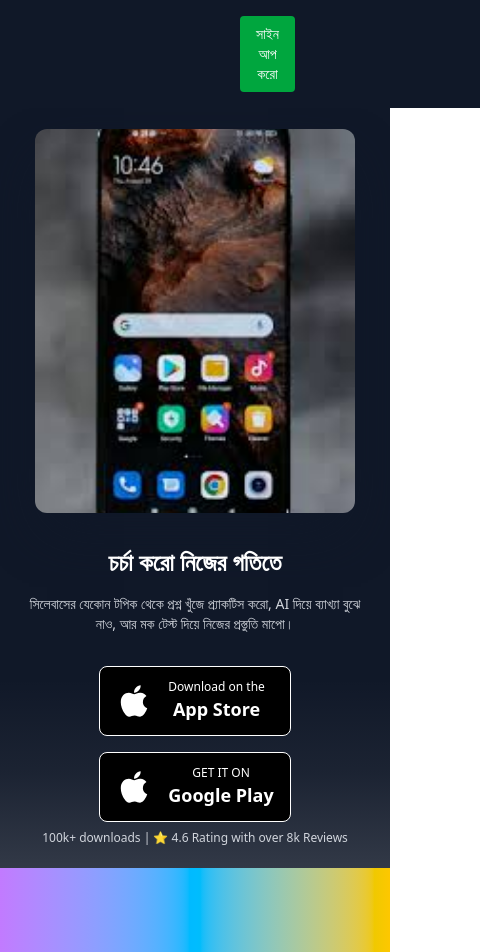
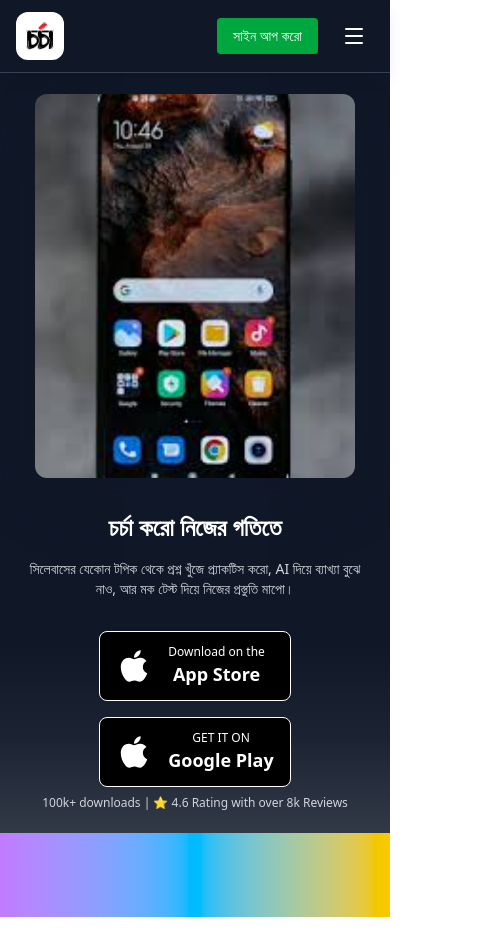
Before and after one commit to kousar-21/chorcha, a React (Vite) app: page / in a window 390 px wide. Shown: the whole page, 480 px wide, since content can reach past the window. After the commit the page ends 917 px from the top, so only its background shows below. Built offline with nearby package versions, Linux system fonts and the light colour scheme.

Commit message:
change the navbar and updated

```diff
--- a/src/Component/Navbar.jsx
+++ b/src/Component/Navbar.jsx
@@ -1,32 +1,88 @@
-import React from "react";
+import React, { useState } from "react";
+import { Menu, X } from "lucide-react"; // Using lucide-react (a popular React Icons library) for clarity
 import logo from "../assets/download.png";
 
 const Navbar = () => {
+  const [isOpen, setIsOpen] = useState(false);
+
+  // Toggle function for the mobile menu
+  const toggleMenu = () => {
+    setIsOpen(!isOpen);
+  };
+
+  // Define Nav links as an array for cleaner iteration
+  const navLinks = [
+    { name: "ফিচারসমূহ", href: "#features" },
+    { name: "চর্চা সাফল্য", href: "#success" },
+    { name: "সাবস্ক্রিপশন", href: "#subscription" },
+  ];
+
   return (
-    <div className="bg-gray-900 py-4 px-60 text-sm text-white">
+    <nav className="bg-gray-900 text-white text-sm sticky top-0 z-50 shadow-lg">
+      <div className="max-w-screen-xl mx-auto px-4 sm:px-6 lg:px-8 py-3">
         <div className="flex justify-between items-center">
 
-        {/* Logo */}
+          {/* 1. Logo */}
+          <a href="/" className="flex items-center space-x-2">
             <img
               src={logo}
               alt="logo"
-          className="w-16 h-16 rounded-xl object-cover"
+              className="w-12 h-12 rounded-xl object-cover" // Reduced size slightly for better Navbar fit
             />
+          </a>
 
-        {/* Menu */}
-        <div className="hidden md:flex gap-6">
-          <p>ফিচারসমূহ</p>
-          <p>চর্চা সাফল্য</p>
-          <p>সাবস্ক্রিপশন</p>
+          {/* 2. Desktop Menu Links */}
+          <div className="hidden md:flex items-center gap-8 lg:gap-10">
+            {navLinks.map((link) => (
+              <a
+                key={link.name}
+                href={link.href}
+                className="hover:text-green-400 transition-colors cursor-pointer"
+              >
+                {link.name}
+              </a>
+            ))}
           </div>
 
-        {/* Button */}
-        <button className="bg-green-600 py-2 px-4 rounded text-white">
+          {/* 3. Desktop Button & Mobile Menu Button */}
+          <div className="flex items-center gap-4">
+            {/* Desktop Button */}
+            <button className="bg-green-600 hover:bg-green-700 py-2 px-4 rounded transition-colors text-white font-medium whitespace-nowrap">
               সাইন আপ করো
             </button>
 
+            {/* Mobile Menu Icon (Hamburger/Close) */}
+            <button
+              className="md:hidden p-2 rounded-md focus:outline-none focus:ring-2 focus:ring-green-400"
+              onClick={toggleMenu}
+              aria-label="Toggle Menu"
+            >
+              {isOpen ? <X size={24} /> : <Menu size={24} />}
+            </button>
           </div>
         </div>
+      </div>
+
+      {/* 4. Mobile Menu (Visible when isOpen is true) */}
+      <div
+        className={`md:hidden overflow-hidden transition-all duration-300 ease-in-out ${
+          isOpen ? 'max-h-96' : 'max-h-0'
+        } bg-gray-800 border-t border-gray-700`}
+      >
+        <div className="flex flex-col items-start px-4 py-4 space-y-3">
+          {navLinks.map((link) => (
+            <a
+              key={link.name}
+              href={link.href}
+              className="w-full py-2 text-base hover:bg-gray-700 rounded-md px-2 transition-colors"
+              onClick={toggleMenu} // Close menu on link click
+            >
+              {link.name}
+            </a>
+          ))}
+        </div>
+      </div>
+    </nav>
   );
 };
 
```
Lines whose indentation alone changed are shown as unchanged.
